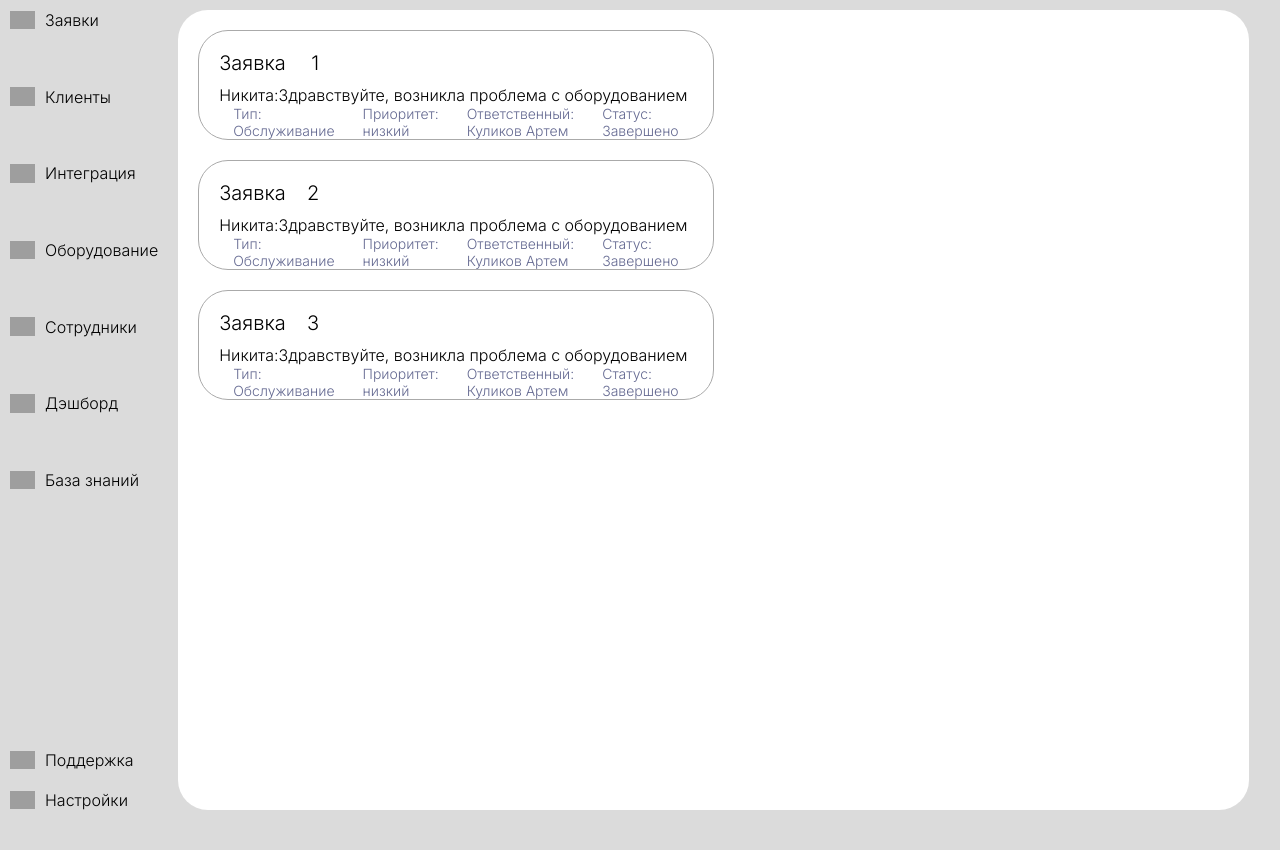
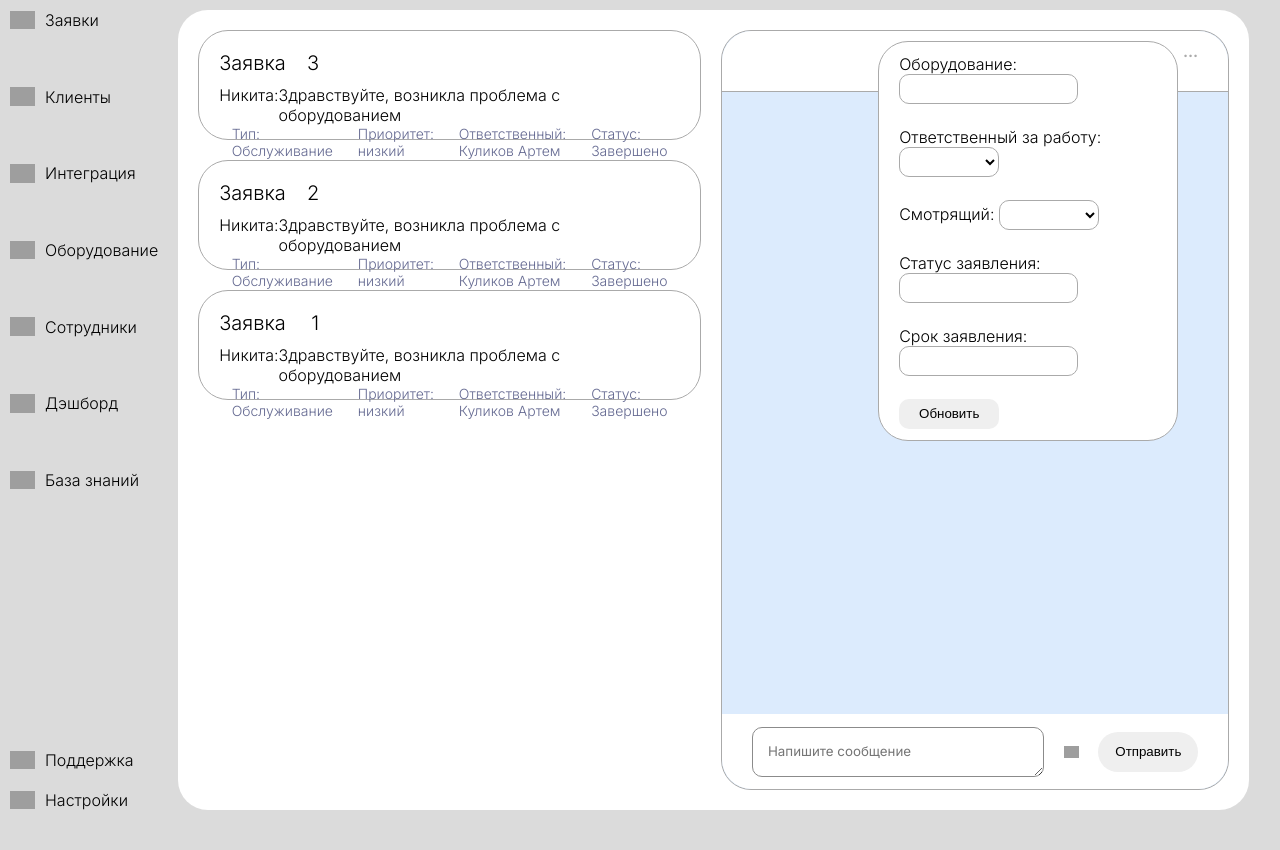
Before and after one commit to NikitkaKoevka/Deeplom, a PHP site: the page made by ЛК Сотрудника/Заявки.html in a window 1280 px wide. Shown: the part 110-960 px from the top of the page. Run offline with PHP 8.4, Linux system fonts and the light colour scheme; lists and menus that the app fills with data are empty; grey boxes are pictures that could not be loaded.

Commit message:
2 commit

```diff
--- /dev/null
+++ b/ЛК Сотрудника/scripts.js
@@ -0,0 +1,8 @@
+function togglePlaque() {
+    var plaque = document.getElementById("plaque");
+    if (plaque.style.display === "none") {
+      plaque.style.display = "block";
+    } else {
+      plaque.style.display = "none";
+    }
+  }
--- a/ЛК Сотрудника/Заявки.css
+++ b/ЛК Сотрудника/Заявки.css
@@ -104,9 +104,7 @@ align-items: center;
     background-color:#ffffff;
     border-radius:30px;
     display: flex;
-    flex-direction: column-reverse;
-    justify-content:flex-end;
-
+    flex-direction: row;
     padding: 20px;
 
 }
@@ -116,7 +114,7 @@ align-items: center;
 
     height: 110px;
     margin-bottom: 20px;
-    width: 50%;
+    width: 100%;
     border: 1px solid rgb(170, 170, 170);
     border-radius:30px;
     color: #646991;
@@ -161,3 +159,124 @@ align-items: center;
 }
 .HrefLink
 { margin-left:10px ;}
+ul
+{
+    display: flex;
+    flex-direction: column-reverse;
+    justify-content:flex-end;
+}
+.Messanger
+{
+    margin-left: 20px;
+    border:1px solid #aaa;
+    border-radius:30px;
+    width: 50%;
+    display: flex;
+    justify-content: space-between;
+    flex-direction: column;
+    background-color:#dcebfd;
+}
+.MessHeader
+{
+    text-align: center;
+    display:flex;
+    justify-content: space-between;
+    flex-direction: row;
+    padding:10px 30px;
+    border-radius:30px 30px 0px 0px;
+    border-bottom: 1px solid #aaa;
+    width: 100%;
+    position: relative;
+    z-index: 1;
+    background-color:#fff;
+}
+.MessTitle
+{
+    margin-left: 140px;
+
+}
+.ChangeMess
+{
+    width: 300px;
+    height: 400px;
+    border:1px solid #aaa;
+    border-radius:30px;
+    position: absolute;
+    z-index: 9999;
+    text-align: left;
+    background-color:#ffffff;
+    right: 50px;
+    padding: 0px 20px;
+}
+.ChangeList
+{
+    list-style: none;
+    display: flex;
+    flex-direction: column;
+    justify-content: space-around;
+    height: 100%;
+
+}
+b>p
+{
+    color:#aaa;
+}
+input
+{
+    border:1px solid #aaa;
+    border-radius:10px;
+    height: 30px;
+}
+button
+{
+    width: 100px;
+    height: 30px;
+    border:none;
+    border-radius:10px;
+    height: 30px;
+
+}
+select
+{
+    width: 100px;
+    height: 30px;
+    border:1px solid #aaa;
+    border-radius:10px;
+    background-color:#ffffff;
+}
+.paperclip
+{
+    width: 15px;
+}
+.SotrudWriteBar
+{
+    min-height: 75px;
+    border-radius:0px 0px 30px 30px;
+    background-color:#FFFFFF;
+    padding-right: 20px;
+    padding-left: 20px;
+    display: flex;
+    justify-content: space-around;
+    align-items:center;
+    flex-direction: row;
+}
+.typetext
+{
+
+    max-height: 50px;
+    max-width: 350px;
+    border-radius:10px;
+    font-family: Inter;
+    padding: 15px;
+    border:1px solid #8b8b8b;
+}
+.send
+{
+    width: 100px;
+    height: 40px;
+    border-radius:20px;
+    border:none;
+}
+input[type="file"] {
+    display: none;
+  }
--- a/ЛК Сотрудника/Заявки.html
+++ b/ЛК Сотрудника/Заявки.html
@@ -166,8 +166,53 @@
                    </div>
                 </li>
             </ul>
-
+            <div class="Messanger">
+                <div class="MessHeader">
+                    <div class="MessTitle">
+                        <p>Завяление №1</p>
+                        <p>Тема: поломка Оборудования</p>
+                    </div>
+                    <b><p onclick="togglePlaque()">...</p></b>
+                    <div id="plaque" class="ChangeMess">
+                        <ul class="ChangeList">
+                            <li>
+                                <label for="Equip">Оборудование:</label>
+                                <input type="text" id="Equip">
+                            </li>
+                            <li>
+                                <label for="Respon">Ответственный за работу:</label>
+                                <select name="Sotrud" id="Respon">
+                                </select>
+                            </li>
+                            <li>
+                                <label for="Watcher">Смотрящий:</label>
+                                <select name="Admins" id="Watcher">
+                                </select>
+                            </li>
+                            <li>
+                                <label for="Status">Статус заявления:</label>
+                                <input type="text" id="Status">
+                            </li>
+                            <li>
+                                <label for="Deadline">Срок заявления:</label>
+                                <input type="text" id="Deadline">
+                            </li>
+                            <button class="RefreshBttn">Обновить</button>
+                        </ul>
+                    </div>
+                </div>
+                <div class="SotrudWriteBar">
+                    <textarea name="messagebox" id="" cols="30" rows="10" class="typetext" placeholder="Напишите сообщение"></textarea>
+                <label for="paperclip">
+                    <img src="/ЛК Клиента/скрепка.svg" alt="p" class="paperclip" >
+                </label>
+                <input id="paperclip" type="file" class="prikrepit">
+                <button class="send">Отправить</button>
+                </div>
+            </div>
         </div>
     </div>
+    <script src="/ЛК Сотрудника/scripts.js">
+    </script>
 </body>
 </html>
--- a/ЛК Сотрудника/Сотрудники.html
+++ b/ЛК Сотрудника/Сотрудники.html
@@ -126,7 +126,7 @@
             <label for="paperclip">
                 <img src="/ЛК Клиента/скрепка.svg" alt="p" class="paperclip" >
             </label>
-            <input id="paperclip" type="file" class="prikrepit">
+            <input id="paperclip" type="file" >
             <button class="send">Отправить</button>
             </div>
         </div>
```
